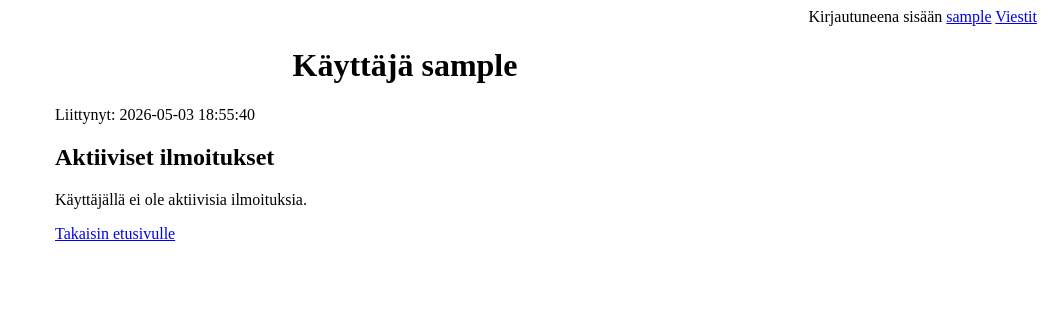
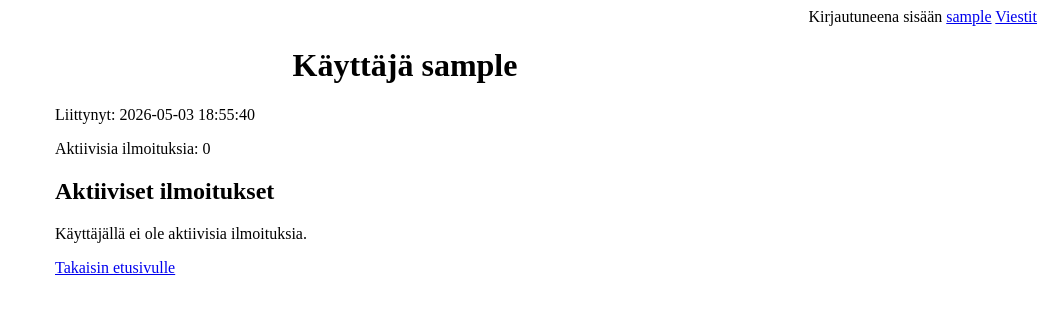
Before and after one commit to saaramakris/hanttihommia, a Flask app: page /user/1 in a window 1280 px wide. Shown: the top 314 px of the page, without its empty margins (235-1280 px from the left). Run offline with Flask 3, Linux system fonts and the light colour scheme; the visitor is signed in with stand-in values (Sample User, id 1); data comes from the database, SQL or seed files in the repository; data that the repository does not hold is empty.

Commit message:
Add item count to profile

```diff
--- a/app.py
+++ b/app.py
@@ -263,14 +263,12 @@ def send_message(item_id):
 
 @app.route("/user/<int:user_id>")
 def show_user(user_id):
-    user = users.get_user(user_id)
-
-    if not user:
-        return "VIRHE: käyttäjää ei löytynyt"
-
-    user_items = users.get_items(user_id)
-
-    return render_template("user.html", user=user, items=user_items)
+ user = users.get_user(user_id)
+ if not user:
+  return "VIRHE: käyttäjää ei löytynyt"
+ user_items = users.get_items(user_id)
+ item_count = users.count_items(user_id)
+ return render_template("user.html", user=user, items=user_items, item_count=item_count)
 
 
 @app.route("/new_item")
--- a/templates/user.html
+++ b/templates/user.html
@@ -19,6 +19,10 @@
 
   <p>
     Liittynyt: {{ user.created_at }}
+  </p>
+
+  <p>
+  Aktiivisia ilmoituksia: {{ item_count }}
   </p>
 
   <h2>Aktiiviset ilmoitukset</h2>
--- a/users.py
+++ b/users.py
@@ -32,6 +32,16 @@ def get_items(user_id):
     """
     return db.query(sql, [user_id])
 
+def count_items(user_id):
+ sql = """
+ SELECT COUNT(*) count
+ FROM items
+ WHERE user_id = ?
+ AND deleted = 0
+ """
+ result = db.query(sql, [user_id])
+ return result[0]["count"]
+
 def create_user(username, password):
     password_hash = generate_password_hash(password, method="pbkdf2:sha256")
 
```
